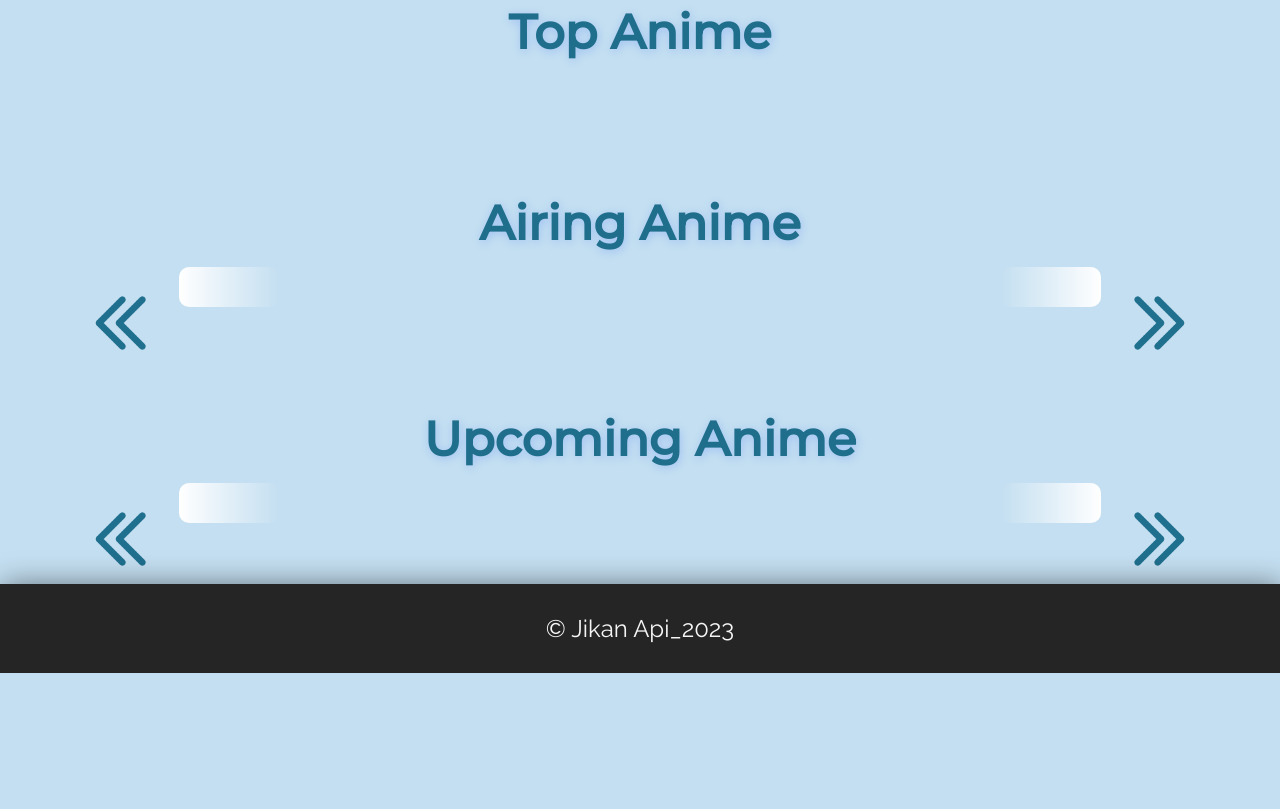
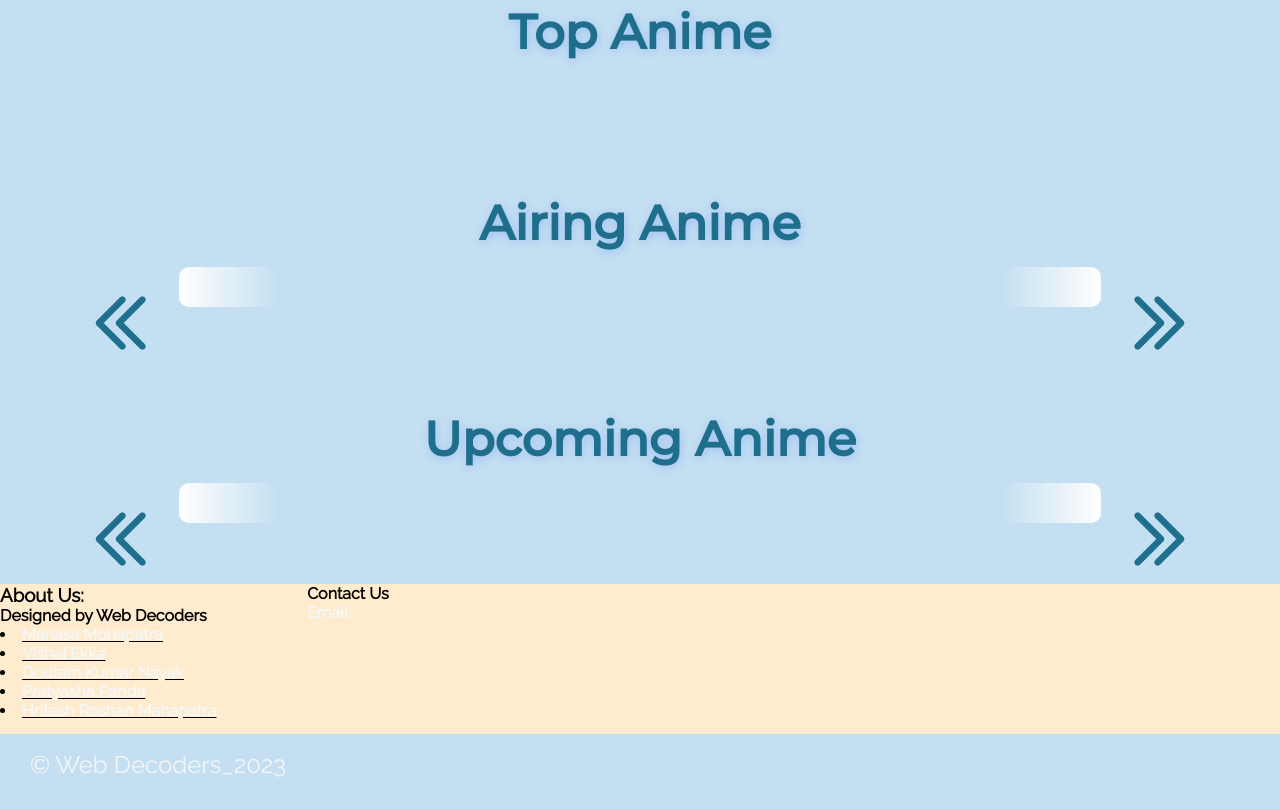
Before and after one commit to Hritesh49/Anime-Web-App, a website: page index.html in a window 1280 px wide. Shown: the part 1080-1889 px from the top of the page. Before the commit the page ends 1753 px from the top, so only its background shows below. Drawn offline with nearby package versions, Linux system fonts and the light colour scheme; no server answers.

Commit message:
Footer html updated

```diff
--- a/index.html
+++ b/index.html
@@ -81,7 +81,27 @@
   </div>
 
   <footer>
-    &copy; Jikan Api_2023
+
+    <div class="foot">
+        <div class="about_us">
+            <div class="designer">
+                <h3>About Us:</h3>
+                <h4>Designed by Web Decoders</h4>
+                <u>
+                  <li><a href="https://github.com/Manasamohapatra1">Manasa Mohapatra</a></li>
+                  <li><a href="https://github.com/EdwardoEkka">Vishal Ekka</a></li>
+                  <li><a href="https://github.com/Goutam-04">Goutam Kumar Nayak</a></li>
+                  <li><a href="https://github.com/diya1510">Pratyasha Panda</a></li>
+                  <li><a href="https://github.com/Hritesh49">Hritesh Roshan Mahapatra</a></li>
+                </u>
+            </div>
+            <div class="contact_us">
+                <h4>Contact Us</h4>
+                <a href="mailto :webdecoders05@gmail.com">Email</a>
+      </div>
+    <div class="copyright">
+      &copy; Web Decoders_2023
+    </div>
   </footer>
 
 
--- a/style.css
+++ b/style.css
@@ -551,13 +551,11 @@ h2 {
   font-size: 13px;
 }
 
-footer {
+.copyright {
   text-align: center;
   padding: 30px;
   font-size: 1.5rem;
-  background-color: #262525;
   color: whitesmoke;
-  box-shadow: 2px 2px 30px rgba(0, 0, 0, 0.525);
   position: relative;
   z-index: 4;
 }
@@ -629,3 +627,29 @@ footer {
     opacity:0;
   }
 }
+
+.foot{
+  background-color: blanchedalmond;
+  display: flex;
+  flex-direction: row;
+  color: black;
+  height:150px;
+}
+.about_us {
+  display: flex;
+  flex-wrap: wrap;
+  color: black;
+}
+
+.designer {
+  flex-basis: 50%;
+  color: black;
+}
+
+
+
+@media (max-width: 480px) {
+  .about_us,.contact_us{
+    flex-basis: 100%;
+  }
+}
```
